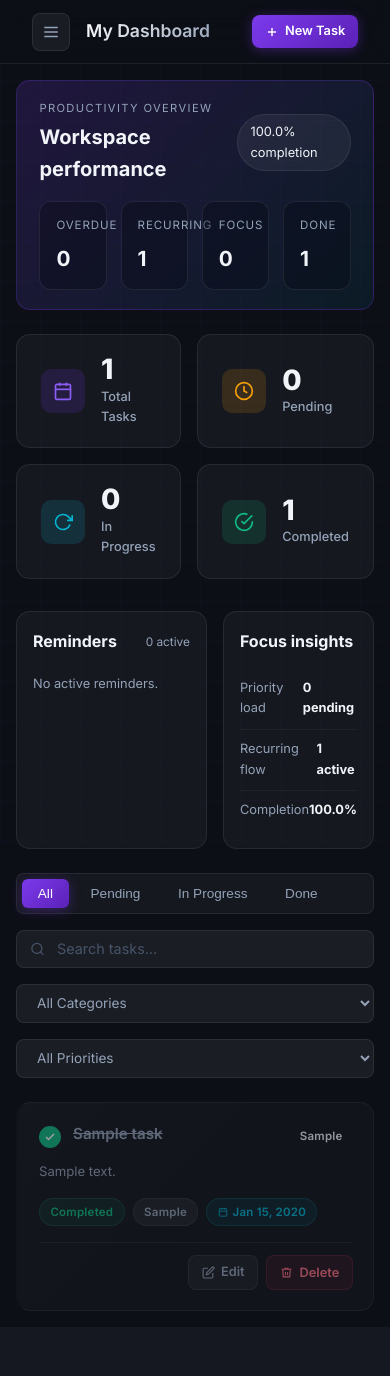
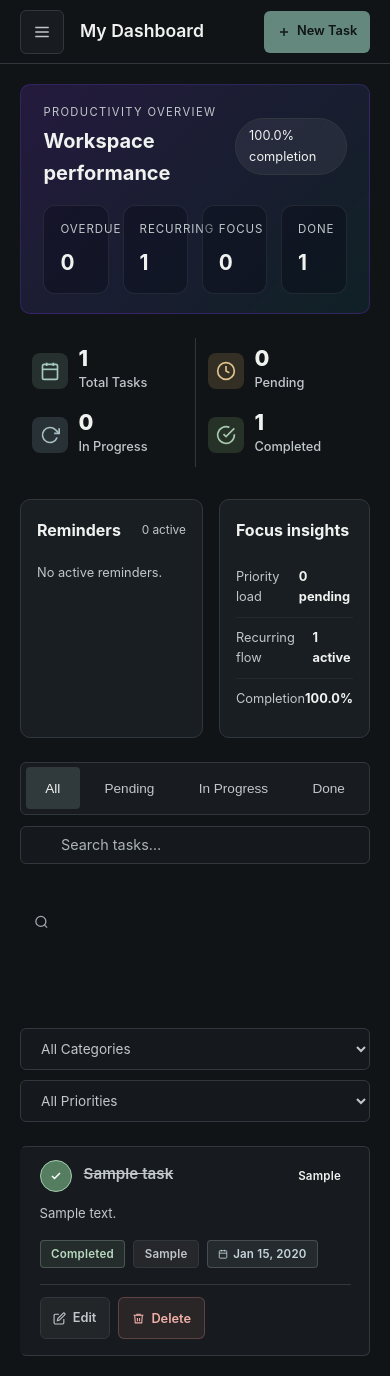
Before and after one commit to Knight6azer/Schedule-Manager, a Flask app: page / in a window 390 px wide. Before the commit the page ends 1290 px from the top, so only its background shows below. Run offline with Flask 3, Linux system fonts and the light colour scheme; a user stored in the database is signed in; tables that the repository leaves empty hold one stand-in row (values such as "Sample post").

Commit message:
Refine responsive task dashboard styling

```diff
--- a/app/static/css/style.css
+++ b/app/static/css/style.css
@@ -1,40 +1,38 @@
 /* ============================================================
    Schedule Manager — Design System
-   Dark glassmorphism theme • Inter font • CSS custom properties
+   Focused task workspace • CSS custom properties
    ============================================================ */
-
-@import url('https://fonts.googleapis.com/css2?family=Inter:wght@300;400;500;600;700;800&display=swap');
 
 /* ── CSS Custom Properties ─────────────────────────────────── */
 :root {
-  --bg-base:        #0d0f17;
-  --bg-surface:     #131722;
-  --bg-card:        rgba(255,255,255,0.04);
-  --bg-card-hover:  rgba(255,255,255,0.07);
-  --bg-input:       rgba(255,255,255,0.06);
-  --border:         rgba(255,255,255,0.08);
-  --border-focus:   rgba(139,92,246,0.6);
+  --bg-base:        #111417;
+  --bg-surface:     #181c20;
+  --bg-card:        #191e23;
+  --bg-card-hover:  #20262b;
+  --bg-input:       #15191d;
+  --border:         #30373d;
+  --border-focus:   #a2c3ba;
 
-  --primary:        #7c3aed;
-  --primary-light:  #8b5cf6;
-  --primary-glow:   rgba(124,58,237,0.35);
-  --secondary:      #06b6d4;
-  --accent:         #f43f5e;
-  --success:        #10b981;
-  --warning:        #f59e0b;
+  --primary:        #557e74;
+  --primary-light:  #a6c9bf;
+  --primary-glow:   rgba(166,201,191,0.12);
+  --secondary:      #a9bdc5;
+  --accent:         #d58d84;
+  --success:        #a6c9ad;
+  --warning:        #dfc28c;
 
-  --text-main:      #f1f5f9;
-  --text-muted:     #94a3b8;
-  --text-faint:     #475569;
+  --text-main:      #f0f2ef;
+  --text-muted:     #c0c7ca;
+  --text-faint:     #a0aaae;
 
   --sidebar-w:      260px;
   --topbar-h:       64px;
-  --radius:         14px;
-  --radius-sm:      8px;
-  --shadow:         0 4px 24px rgba(0,0,0,0.4);
-  --glow:           0 0 30px rgba(124,58,237,0.2);
+  --radius:         10px;
+  --radius-sm:      6px;
+  --shadow:         0 8px 24px rgba(0,0,0,0.18);
+  --glow:           none;
 
-  --transition:     all 0.2s cubic-bezier(0.4,0,0.2,1);
+  --transition:     color 140ms ease, background-color 140ms ease, border-color 140ms ease, opacity 140ms ease;
 }
 
 /* ── Reset & Base ───────────────────────────────────────────── */
@@ -43,23 +41,16 @@
 html { scroll-behavior: smooth; }
 
 body {
-  font-family: 'Inter', sans-serif;
+  font-family: Inter, ui-sans-serif, system-ui, -apple-system, BlinkMacSystemFont, "Segoe UI", sans-serif;
   background: var(--bg-base);
   color: var(--text-main);
   min-height: 100vh;
   line-height: 1.6;
-  overflow-x: hidden;
 }
 
-/* Subtle animated grid background */
-body::before {
-  content: '';
-  position: fixed; inset: 0; z-index: 0;
-  background-image:
-    linear-gradient(rgba(124,58,237,0.03) 1px, transparent 1px),
-    linear-gradient(90deg, rgba(124,58,237,0.03) 1px, transparent 1px);
-  background-size: 40px 40px;
-  pointer-events: none;
+:focus-visible {
+  outline: 3px solid var(--primary-light);
+  outline-offset: 3px;
 }
 
 /* ── App Shell ──────────────────────────────────────────────── */
@@ -203,6 +192,7 @@ body::before {
 .main-content {
   margin-left: var(--sidebar-w);
   flex: 1;
+  min-width: 0;
   display: flex; flex-direction: column;
   min-height: 100vh;
 }
@@ -210,9 +200,9 @@ body::before {
 .topbar {
   height: var(--topbar-h);
   border-bottom: 1px solid var(--border);
-  background: rgba(13,15,23,0.8);
-  backdrop-filter: blur(20px);
+  background: var(--bg-base);
   display: flex; align-items: center;
+  min-width: 0;
   padding: 0 2rem;
   position: sticky; top: 0; z-index: 50;
   gap: 1rem;
@@ -220,9 +210,7 @@ body::before {
 
 .topbar-title {
   font-size: 1.1rem; font-weight: 600;
-  background: linear-gradient(135deg, #fff, var(--text-muted));
-  -webkit-background-clip: text; -webkit-text-fill-color: transparent;
-  background-clip: text;
+  color: var(--text-main);
 }
 
 .topbar-spacer { flex: 1; }
@@ -230,10 +218,27 @@ body::before {
 .page-body {
   flex: 1;
   padding: 2rem;
-  max-width: 1200px;
+  max-width: 1280px;
   width: 100%;
   margin: 0 auto;
+  min-width: 0;
 }
+
+.dashboard-heading {
+  display: flex;
+  align-items: flex-end;
+  justify-content: space-between;
+  gap: 1rem;
+  margin-bottom: 1.5rem;
+}
+
+.dashboard-heading h1 {
+  margin-top: 0.2rem;
+  font-size: clamp(1.7rem, 3vw, 2.25rem);
+  line-height: 1.2;
+}
+
+.dashboard-summary { margin-top: 0.4rem; color: var(--text-muted); }
 
 /* ── Stats Bar ──────────────────────────────────────────────── */
 .analytics-panel {
@@ -396,38 +401,31 @@ body::before {
 .stats-grid {
   display: grid;
   grid-template-columns: repeat(4, 1fr);
-  gap: 1rem;
+  gap: 0;
   margin-bottom: 2rem;
 }
 
 .stat-card {
-  background: var(--bg-card);
-  border: 1px solid var(--border);
-  border-radius: var(--radius);
-  padding: 1.25rem 1.5rem;
+  background: transparent;
+  border: 0;
+  border-left: 1px solid var(--border);
+  border-radius: 0;
+  padding: 0.5rem 1.25rem;
   display: flex; align-items: center; gap: 1rem;
-  transition: var(--transition);
   cursor: default;
-}
-
-.stat-card:hover {
-  background: var(--bg-card-hover);
-  border-color: rgba(255,255,255,0.12);
-  transform: translateY(-2px);
-  box-shadow: var(--shadow);
 }
 
 .stat-icon {
   width: 44px; height: 44px;
-  border-radius: 10px;
+  border-radius: 8px;
   display: flex; align-items: center; justify-content: center;
   flex-shrink: 0;
 }
 
-.stat-icon.total      { background: rgba(124,58,237,0.15); color: var(--primary-light); }
-.stat-icon.pending    { background: rgba(245,158,11,0.15);  color: var(--warning); }
-.stat-icon.progress   { background: rgba(6,182,212,0.15);   color: var(--secondary); }
-.stat-icon.completed  { background: rgba(16,185,129,0.15);  color: var(--success); }
+.stat-icon.total      { background: #26302e; color: var(--primary-light); }
+.stat-icon.pending    { background: #332f25; color: var(--warning); }
+.stat-icon.progress   { background: #273136; color: var(--secondary); }
+.stat-icon.completed  { background: #263128; color: var(--success); }
 
 .stat-value {
   font-size: 1.75rem; font-weight: 800; line-height: 1;
@@ -441,36 +439,40 @@ body::before {
   display: flex; align-items: center; gap: 1rem;
   margin-bottom: 1.5rem;
   flex-wrap: wrap;
+  min-width: 0;
 }
 
 .filter-tabs {
   display: flex; gap: 0.35rem;
-  background: rgba(255,255,255,0.04);
+  background: var(--bg-surface);
   border: 1px solid var(--border);
   border-radius: var(--radius-sm);
   padding: 0.3rem;
+  max-width: 100%;
+  overflow-x: auto;
 }
 
 .filter-tab {
-  padding: 0.45rem 1rem;
-  border-radius: 6px;
+  padding: 0.5rem 0.85rem;
+  border-radius: 4px;
+  min-height: 42px;
   font-size: 0.85rem; font-weight: 500;
   cursor: pointer;
   color: var(--text-muted);
   border: none; background: transparent;
   transition: var(--transition);
+  white-space: nowrap;
 }
 
 .filter-tab:hover { color: var(--text-main); background: rgba(255,255,255,0.06); }
 
 .filter-tab.active {
-  background: linear-gradient(135deg, var(--primary), #5b21b6);
-  color: #fff;
-  box-shadow: 0 2px 12px var(--primary-glow);
+  background: #303a3c;
+  color: var(--text-main);
 }
 
 .search-wrap {
-  position: relative; flex: 1; min-width: 200px;
+  position: relative; flex: 1 1 12rem; min-width: min(100%, 12rem);
 }
 
 .search-wrap svg {
@@ -487,15 +489,13 @@ body::before {
   color: var(--text-main);
   font-size: 0.9rem; font-family: inherit;
   transition: var(--transition);
-  outline: none;
 }
 
 .search-input:focus {
   border-color: var(--border-focus);
-  box-shadow: 0 0 0 3px rgba(139,92,246,0.15);
 }
 
-.search-input::placeholder { color: var(--text-faint); }
+.search-input::placeholder { color: #aab3b7; }
 
 .filter-select {
   background: var(--bg-input);
@@ -506,54 +506,43 @@ body::before {
   font-size: 0.85rem; font-family: inherit;
   cursor: pointer;
   transition: var(--transition);
-  outline: none;
+  min-height: 42px;
+  max-width: 100%;
 }
 
 .filter-select:focus { border-color: var(--border-focus); }
-.filter-select option { background: #1e2233; }
+.filter-select option { background: var(--bg-surface); }
 
 /* ── Task Grid ──────────────────────────────────────────────── */
 .tasks-grid {
   display: grid;
-  grid-template-columns: repeat(auto-fill, minmax(340px, 1fr));
-  gap: 1rem;
+  grid-template-columns: repeat(auto-fill, minmax(min(100%, 24rem), 1fr));
+  gap: 0.75rem;
+  min-width: 0;
 }
 
 .task-card {
   background: var(--bg-card);
   border: 1px solid var(--border);
-  border-radius: var(--radius);
-  padding: 1.25rem;
-  border-left: 3px solid transparent;
+  border-radius: var(--radius-sm);
+  padding: 1rem 1.1rem;
+  border-left: 2px solid transparent;
   transition: var(--transition);
-  position: relative; overflow: hidden;
-}
-
-.task-card::after {
-  content: '';
-  position: absolute; inset: 0;
-  background: linear-gradient(135deg, rgba(255,255,255,0.02) 0%, transparent 60%);
-  pointer-events: none;
+  min-width: 0;
 }
 
 .task-card:hover {
   background: var(--bg-card-hover);
-  border-color: rgba(255,255,255,0.12);
-  transform: translateY(-3px);
-  box-shadow: var(--shadow), 0 0 0 1px rgba(255,255,255,0.05);
+  border-color: #465057;
 }
 
 .task-card.priority-high    { border-left-color: var(--accent); }
 .task-card.priority-medium  { border-left-color: var(--warning); }
 .task-card.priority-low     { border-left-color: var(--success); }
-.task-card.status-completed { opacity: 0.6; }
+.task-card.status-completed { background: #171a1e; }
 
 .task-card.removing {
-  animation: cardRemove 0.35s ease forwards;
-}
-
-@keyframes cardRemove {
-  to { transform: scale(0.9) translateY(10px); opacity: 0; }
+  opacity: 0;
 }
 
 .task-card-top {
@@ -562,19 +551,19 @@ body::before {
 }
 
 .task-check {
-  width: 22px; height: 22px;
+  width: 32px; height: 32px;
   border-radius: 50%;
-  border: 2px solid var(--border);
+  border: 1px solid #8b969c;
   background: transparent;
   cursor: pointer;
   flex-shrink: 0;
   display: flex; align-items: center; justify-content: center;
   transition: var(--transition);
-  margin-top: 0.15rem;
+  margin-top: -0.2rem;
 }
 
-.task-check:hover { border-color: var(--success); background: rgba(16,185,129,0.1); }
-.task-check.done  { border-color: var(--success); background: var(--success); }
+.task-check:hover { border-color: var(--success); background: rgba(166,201,173,0.12); }
+.task-check.done  { border-color: var(--success); background: #557e60; }
 .task-check.done svg { display: block !important; }
 .task-check svg { display: none; color: #fff; }
 
@@ -586,7 +575,7 @@ body::before {
   word-break: break-word;
 }
 
-.task-title.done { text-decoration: line-through; color: var(--text-muted); }
+.task-title.done { text-decoration: line-through; color: #c0c7ca; }
 
 .task-desc {
   font-size: 0.82rem; color: var(--text-muted);
@@ -604,21 +593,21 @@ body::before {
 .chip {
   display: inline-flex; align-items: center; gap: 0.3rem;
   padding: 0.25rem 0.65rem;
-  border-radius: 99px;
+  border-radius: 4px;
   font-size: 0.72rem; font-weight: 600;
   letter-spacing: 0.02em;
 }
 
-.chip-priority-high    { background: rgba(244,63,94,0.15);   color: #fb7185; border: 1px solid rgba(244,63,94,0.25); }
-.chip-priority-medium  { background: rgba(245,158,11,0.15);  color: #fbbf24; border: 1px solid rgba(245,158,11,0.25); }
-.chip-priority-low     { background: rgba(16,185,129,0.15);  color: #34d399; border: 1px solid rgba(16,185,129,0.25); }
+.chip-priority-high    { background: rgba(213,141,132,0.12); color: #f0b0a7; border: 1px solid rgba(213,141,132,0.32); }
+.chip-priority-medium  { background: rgba(223,194,140,0.12); color: #efd59f; border: 1px solid rgba(223,194,140,0.32); }
+.chip-priority-low     { background: rgba(166,201,173,0.12); color: #b8d9be; border: 1px solid rgba(166,201,173,0.32); }
 .chip-category         { background: rgba(255,255,255,0.06); color: var(--text-muted); border: 1px solid var(--border); }
-.chip-date             { background: rgba(6,182,212,0.1);    color: var(--secondary);  border: 1px solid rgba(6,182,212,0.2); }
-.chip-date.overdue     { background: rgba(244,63,94,0.1);    color: #fb7185; border-color: rgba(244,63,94,0.2); }
+.chip-date             { background: rgba(169,189,197,0.1); color: #c4d6dc; border: 1px solid rgba(169,189,197,0.25); }
+.chip-date.overdue     { background: rgba(213,141,132,0.12); color: #f0b0a7; border-color: rgba(213,141,132,0.32); }
 
-.chip-status-pending    { background: rgba(245,158,11,0.1);  color: var(--warning);   border: 1px solid rgba(245,158,11,0.2); }
-.chip-status-progress   { background: rgba(6,182,212,0.1);   color: var(--secondary); border: 1px solid rgba(6,182,212,0.2); }
-.chip-status-completed  { background: rgba(16,185,129,0.1);  color: var(--success);   border: 1px solid rgba(16,185,129,0.2); }
+.chip-status-pending    { background: rgba(223,194,140,0.1);  color: #efd59f; border: 1px solid rgba(223,194,140,0.28); }
+.chip-status-progress   { background: rgba(169,189,197,0.1); color: #c4d6dc; border: 1px solid rgba(169,189,197,0.28); }
+.chip-status-completed  { background: rgba(166,201,173,0.1); color: #b8d9be; border: 1px solid rgba(166,201,173,0.28); }
 
 .task-actions {
   display: flex; gap: 0.5rem; justify-content: flex-end;
@@ -636,17 +625,16 @@ body::before {
   border: none; text-decoration: none;
   transition: var(--transition);
   white-space: nowrap;
+  min-height: 42px;
 }
 
 .btn-primary {
-  background: linear-gradient(135deg, var(--primary), #5b21b6);
-  color: #fff;
-  box-shadow: 0 2px 12px var(--primary-glow);
+  background: #64877e;
+  color: #101513;
 }
 
 .btn-primary:hover {
-  transform: translateY(-1px);
-  box-shadow: 0 4px 20px rgba(124,58,237,0.5);
+  background: #7d9e95;
 }
 
 .btn-ghost {
@@ -658,12 +646,17 @@ body::before {
 .btn-ghost:hover { background: rgba(255,255,255,0.1); color: var(--text-main); }
 
 .btn-danger {
-  background: rgba(244,63,94,0.1);
-  color: #fb7185;
-  border: 1px solid rgba(244,63,94,0.2);
+  background: rgba(213,141,132,0.1);
+  color: #f0b0a7;
+  border: 1px solid rgba(213,141,132,0.3);
 }
 
-.btn-danger:hover { background: rgba(244,63,94,0.2); }
+.btn-danger:hover { background: rgba(213,141,132,0.2); }
+
+.btn:disabled {
+  opacity: 0.65;
+  cursor: wait;
+}
 
 .btn-sm { padding: 0.4rem 0.8rem; font-size: 0.8rem; }
 
@@ -970,16 +940,16 @@ textarea.form-control { resize: vertical; min-height: 110px; }
 /* ── Mobile menu button ─────────────────────────────────────── */
 .menu-btn {
   display: none;
-  background: rgba(255,255,255,0.06);
+  background: var(--bg-surface);
   border: 1px solid var(--border);
   border-radius: var(--radius-sm);
-  width: 38px; height: 38px;
+  width: 44px; height: 44px;
   align-items: center; justify-content: center;
   cursor: pointer; color: var(--text-muted);
   transition: var(--transition);
 }
 
-.menu-btn:hover { color: var(--text-main); background: rgba(255,255,255,0.1); }
+.menu-btn:hover { color: var(--text-main); background: var(--bg-card-hover); }
 
 @media (max-width: 900px) {
   .menu-btn { display: flex; }
@@ -988,7 +958,76 @@ textarea.form-control { resize: vertical; min-height: 110px; }
 .sidebar-overlay {
   display: none;
   position: fixed; inset: 0; z-index: 90;
-  background: rgba(0,0,0,0.5); backdrop-filter: blur(4px);
+  background: rgba(0,0,0,0.58);
+  border: 0;
 }
 
 .sidebar-overlay.visible { display: block; }
+
+.sr-only {
+  position: absolute;
+  width: 1px;
+  height: 1px;
+  padding: 0;
+  margin: -1px;
+  overflow: hidden;
+  clip: rect(0, 0, 0, 0);
+  white-space: nowrap;
+  border: 0;
+}
+
+.error-state {
+  display: grid;
+  justify-items: start;
+  gap: 1rem;
+  max-width: 38rem;
+  margin: 4rem auto;
+}
+
+.error-state h1 { font-size: clamp(1.5rem, 4vw, 2rem); }
+.error-state p { color: var(--text-muted); }
+
+@media (max-width: 900px) {
+  .topbar { padding: 0 1.25rem; }
+  .page-body { padding: 1.25rem; }
+}
+
+@media (max-width: 600px) {
+  .dashboard-heading { align-items: flex-start; }
+  .dashboard-heading .btn { align-self: flex-start; }
+  .stats-grid { grid-template-columns: repeat(2, minmax(0, 1fr)); }
+  .stat-card { padding: 0.6rem 0.75rem; gap: 0.65rem; }
+  .stat-card:nth-child(odd) { border-left: 0; }
+  .stat-icon { width: 36px; height: 36px; }
+  .stat-value { font-size: 1.35rem; }
+  .filter-bar { gap: 0.65rem; }
+  .filter-tabs { width: 100%; }
+  .filter-tab { flex: 1 0 auto; }
+  .search-wrap, .filter-select { width: 100%; }
+  .task-actions { justify-content: flex-start; }
+  .toast-container { left: 0.75rem; right: 0.75rem; top: 0.75rem; }
+  .toast { min-width: 0; max-width: none; width: 100%; }
+  .form-actions { flex-wrap: wrap; }
+  .form-actions > * { flex: 1 1 auto !important; }
+}
+
+@media (max-width: 374px) {
+  .topbar { gap: 0.6rem; padding: 0 0.75rem; }
+  .topbar-title { font-size: 1rem; }
+  .page-body { padding: 0.75rem; }
+  .dashboard-heading { gap: 0.5rem; }
+  .dashboard-heading .btn { padding: 0.45rem 0.6rem; }
+  .stats-grid { margin-bottom: 1.25rem; }
+  .task-card { padding: 0.85rem; }
+  .chip { padding: 0.2rem 0.45rem; }
+}
+
+@media (prefers-reduced-motion: reduce) {
+  html { scroll-behavior: auto; }
+  *, *::before, *::after {
+    animation-duration: 0.01ms !important;
+    animation-iteration-count: 1 !important;
+    scroll-behavior: auto !important;
+    transition-duration: 0.01ms !important;
+  }
+}
```
Also changed, not shown: other parts of app/static/css/style.css (+40 -65 lines).
